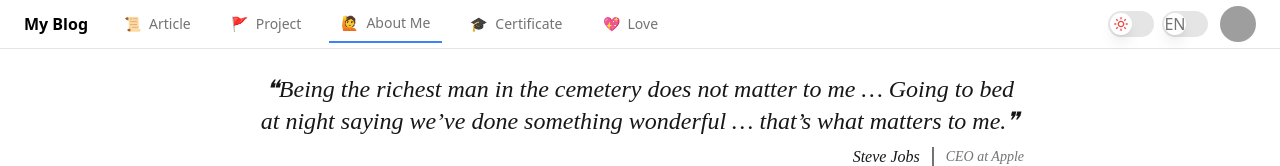
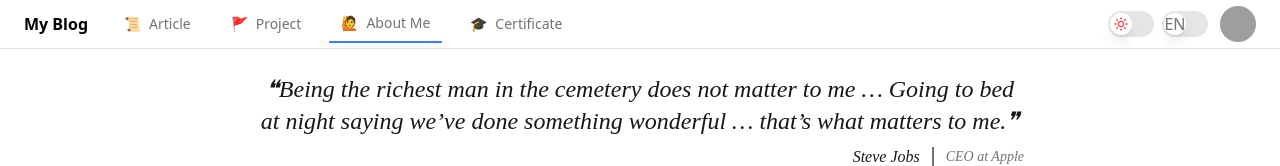
Before and after one commit to shr3wcl/blog, a Next.js app: page /me in a window 1280 px wide. Shown: the top 166 px of the page. Built offline with nearby package versions, Linux system fonts and the light colour scheme; grey boxes are pictures that could not be loaded.

Commit message:
[Update] Delete something

```diff
--- a/components/header/index.tsx
+++ b/components/header/index.tsx
@@ -19,7 +19,6 @@ const navigation = [
     // {name: 'Video', href: '/video', logo: '🎞️', current: false},
     { name: 'About Me', href: '/me', logo: '🙋', current: false },
     { name: 'Certificate', href: '/certificate', logo: '🎓', current: false },
-    { name: 'Love', href: '/love/emiu', logo: '💖', current: false },
 ]
 
 function DarkModeButton(isDarkMode: any, setDarkMode: any) {
```
